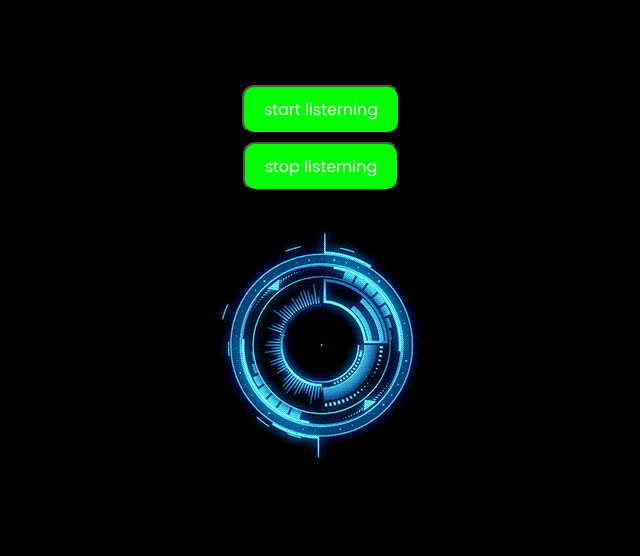
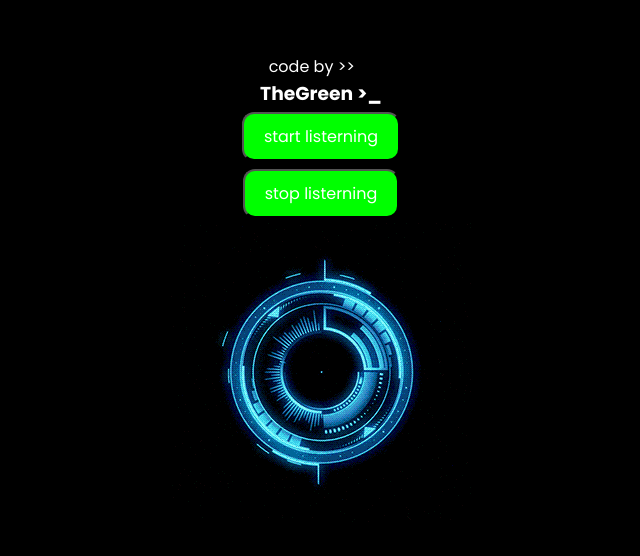
Before and after one commit to TheGreen444/HTML-CSS-JS--AI, a plain HTML site: page index.html in a window 1280 px wide. Shown: the part 112-668 px from the top of the page, without its empty margins (319-959 px from the left). Drawn offline with Linux system fonts and the light colour scheme.

Commit message:
index.html

```diff
--- a/index.html
+++ b/index.html
@@ -10,6 +10,11 @@
   <title>F R I D A Y</title>
 </head>
 <body>
+                    <!-- code by >> thegreen -->
+  <!-- Remember if you do any small changes to code it can stop working  -->
+<div class="me">
+  &nbsp;&nbsp;code by >> <h3>TheGreen >_</h3>
+</div>
  <button id="start">start listerning</button>
  <button id="stop">stop listerning</button>
 
```
